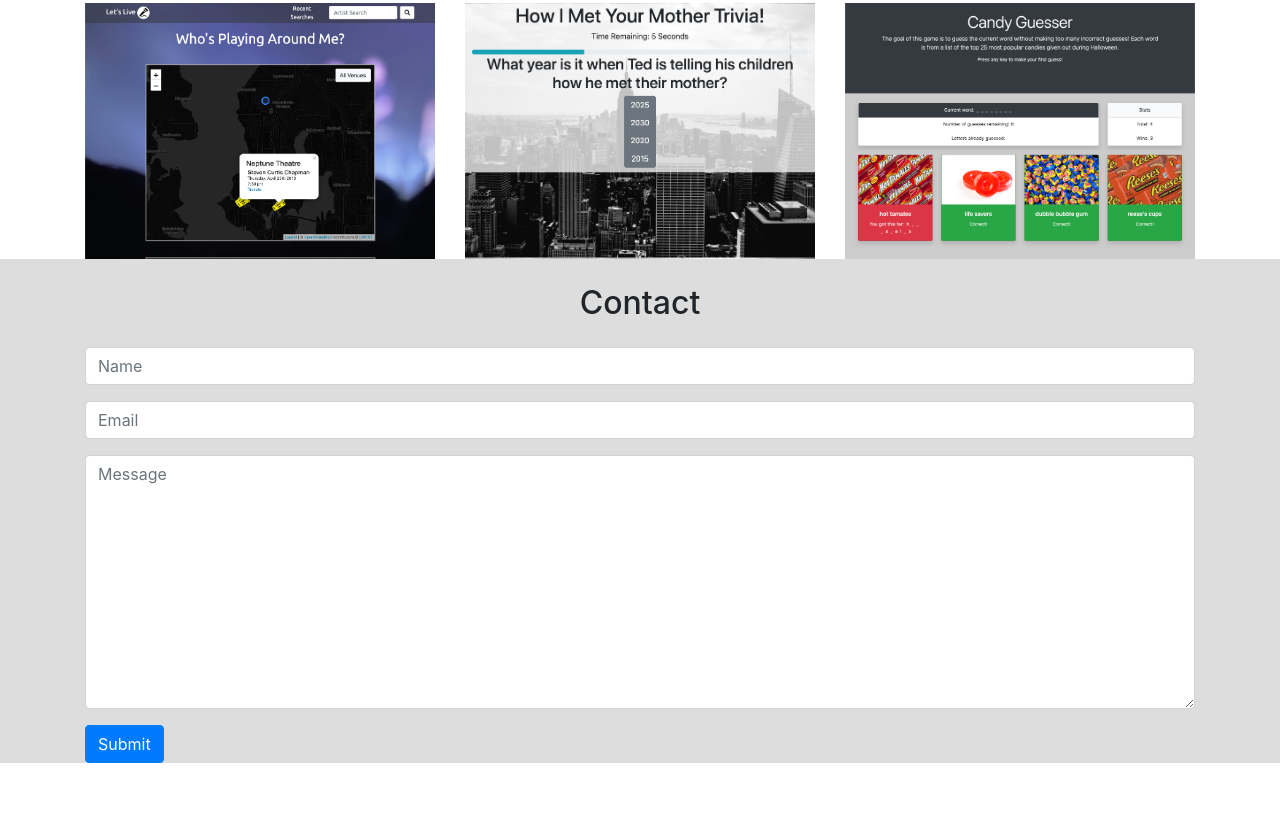
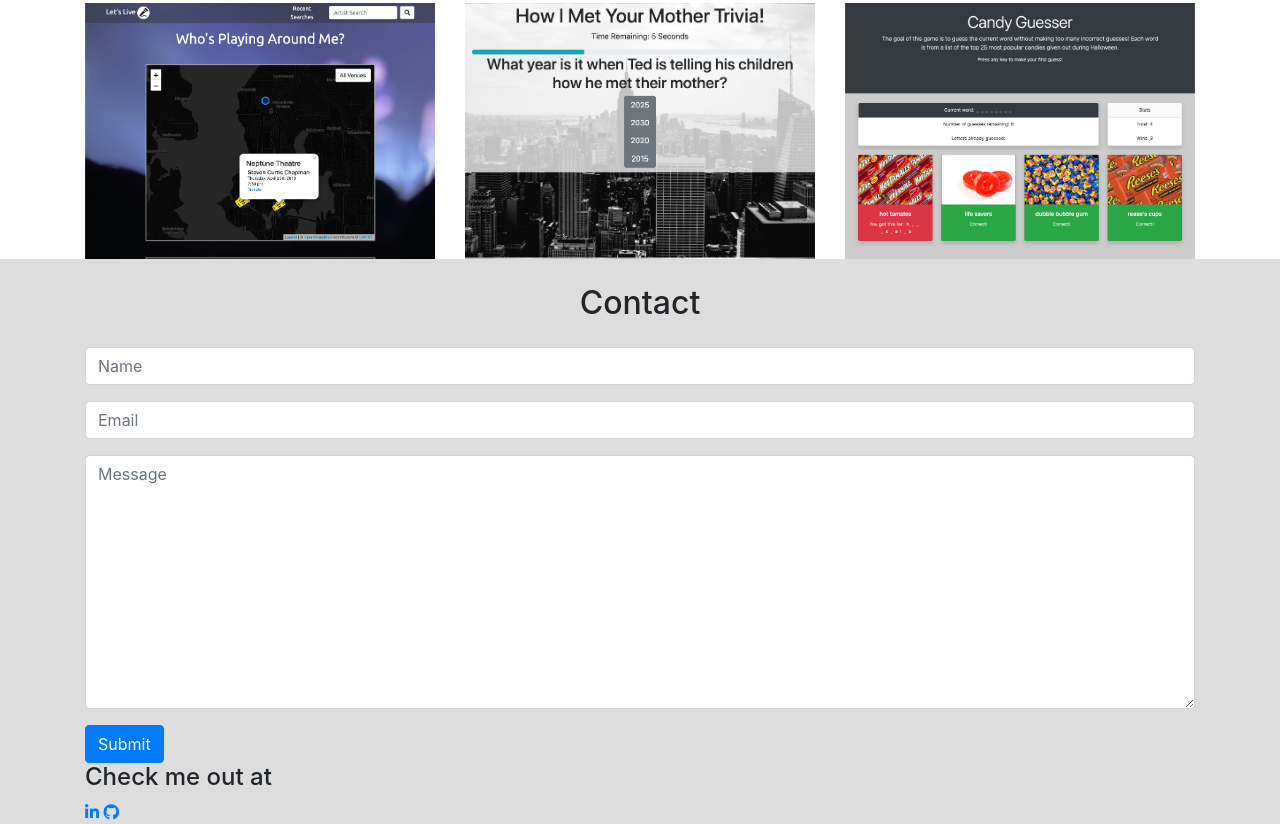
Before and after one commit to mrgmacandog/mrgmacandog.github.io, a plain HTML site: page index.html in a window 1280 px wide. Shown: the part 1654-2478 px from the top of the page. Before the commit the page ends 2417 px from the top, so only its background shows below. Drawn offline with nearby package versions, Linux system fonts and the light colour scheme.

Commit message:
Add contact links

```diff
--- a/index.html
+++ b/index.html
@@ -255,6 +255,24 @@
                     <!-- </div> -->
                 </div>
             </div>
+
+            <div class="row">
+                <div class="col-md-12">
+                    <h4>Check me out at</h4>
+                </div>
+            </div>
+
+            <div class="row">
+                <div class="col-md-12">
+                    <a href="https://www.linkedin.com/in/mrgmacandog/">
+                        <i class="fab fa-linkedin-in"></i>
+                    </a>
+
+                    <a href="https://github.com/mrgmacandog">
+                        <i class="fab fa-github"></i>
+                    </a>
+                </div>
+            </div>
         </div>
     </div>
 </body>
```
